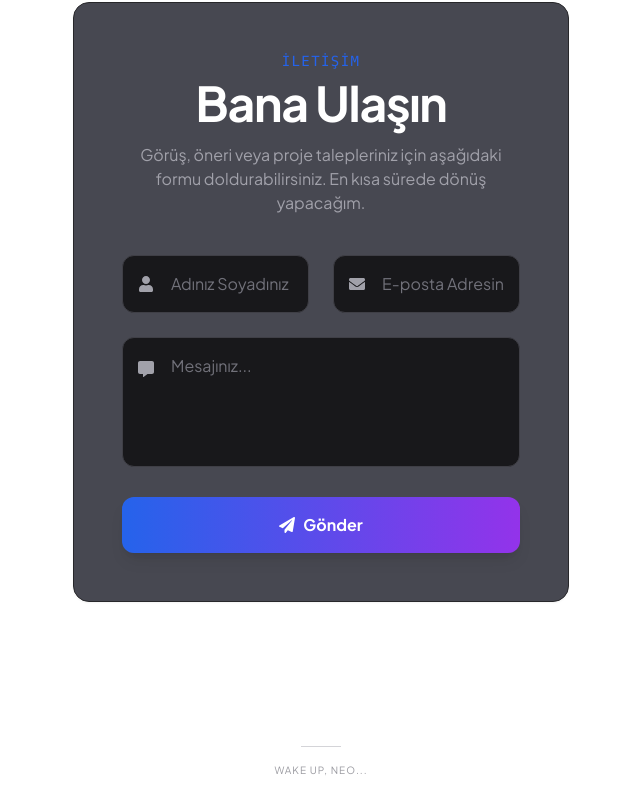
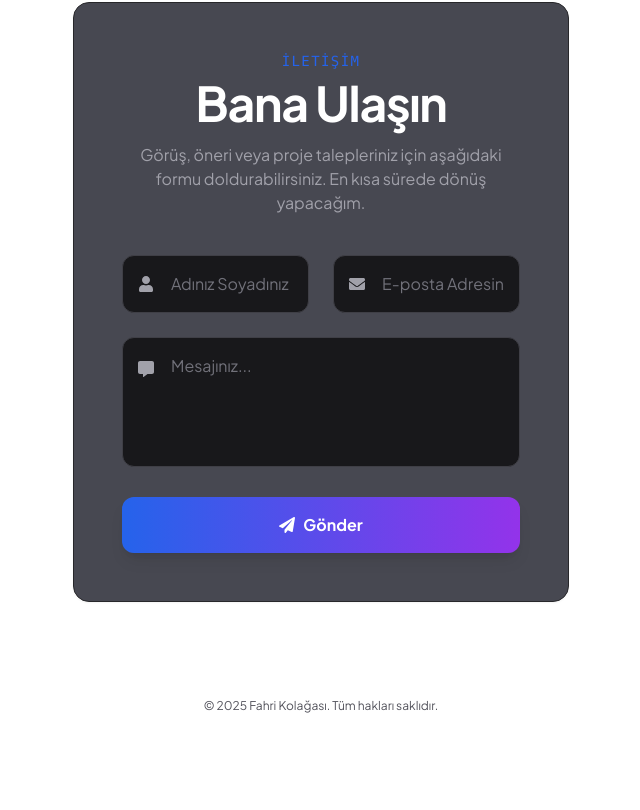
Before and after one commit to fahrikolagasi/myblog, a React (Vite) app: page / in a window 1280 px wide. Shown: the part 3250-4060 px from the top of the page, without its empty margins (319-959 px from the left). After the commit the page ends 3996 px from the top, so only its background shows below. Built offline with nearby package versions, Linux system fonts and the light colour scheme; no server answers; the database is empty; a web font is replaced by a local one.

Commit message:
chore: replace matrix footer with professional copyright

```diff
--- a/src/pages/Home.jsx
+++ b/src/pages/Home.jsx
@@ -44,10 +44,10 @@ const Home = () => {
                     <Contact />
                 </div>
 
-                <footer className="mt-12 text-center pb-8">
-                    <div className="h-[1px] w-10 bg-zinc-300 dark:bg-white/20 mx-auto mb-4"></div>
-                    <p className="text-[10px] text-zinc-500 dark:text-zinc-500 uppercase tracking-widest opacity-70">
-                        Wake Up, Neo...
+                {/* Footer */}
+                <footer className="w-full max-w-2xl mx-auto px-6 pb-8 text-center">
+                    <p className="text-xs text-zinc-600 dark:text-zinc-500 font-medium">
+                        &copy; {new Date().getFullYear()} Fahri Kolağası. Tüm hakları saklıdır.
                     </p>
                 </footer>
             </main>
```
